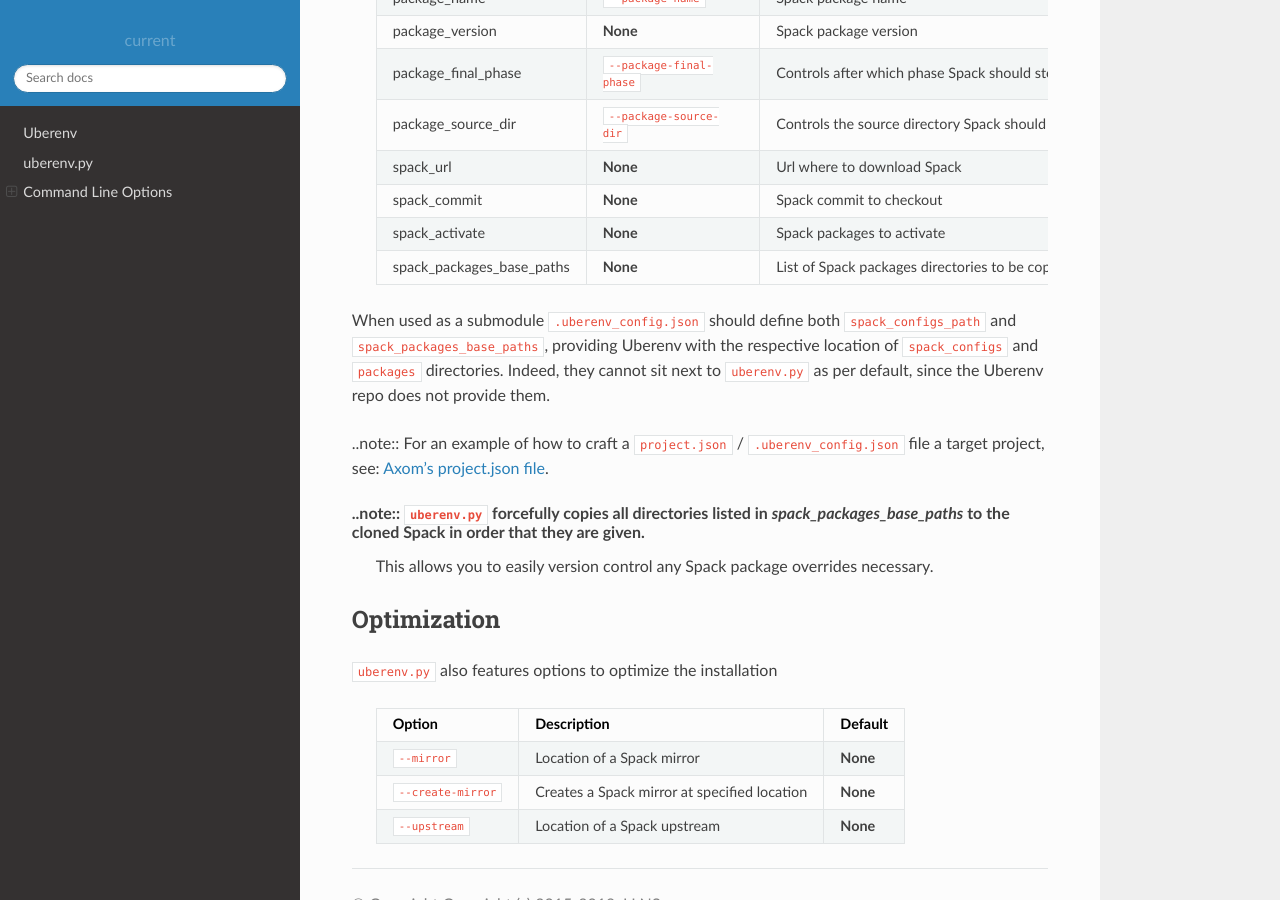
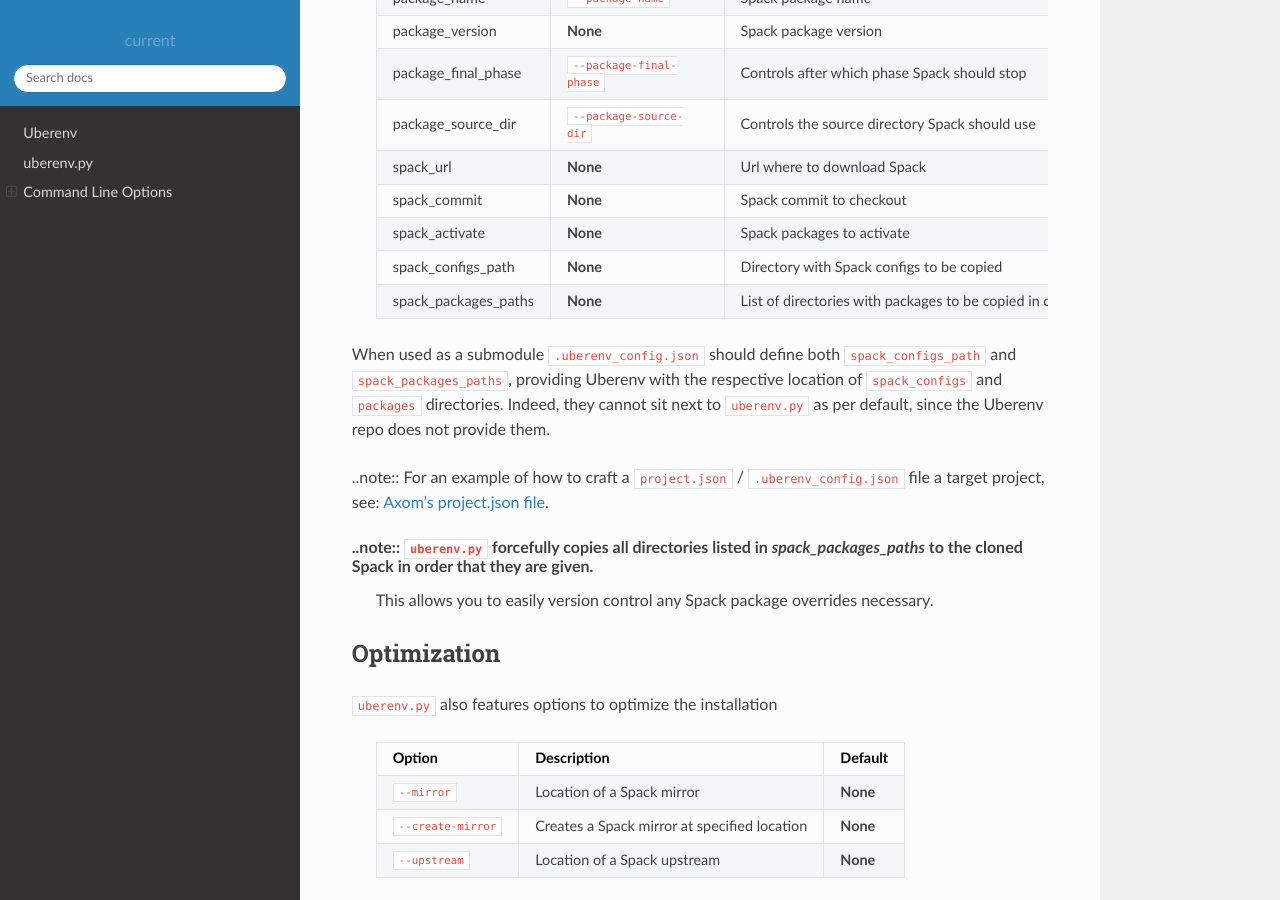
Before and after one commit to LLNL/uberenv, a Sphinx documentation site: the page built from docs/sphinx/index.rst, in a window 1280 px wide and 900 px high, scrolled down 3118 px. Built offline with Sphinx 7.4.7 and the Read the Docs theme 2.0.0, drawn with Linux system fonts in a browser that asks for light colours; some of the changed text lies outside the part shown.

Commit message:
shorten name

```diff
--- a/docs/sphinx/index.rst
+++ b/docs/sphinx/index.rst
@@ -166,26 +166,27 @@ is found in the in the following order:
 
 Project settings are as follows:
 
- ========================== ========================== ================================================ =======================================
-  Setting                   Command line Option        Description                                      Default
- ========================== ========================== ================================================ =======================================
-  package_name              ``--package-name``         Spack package name                               **None**
-  package_version           **None**                   Spack package version                            **None**
-  package_final_phase       ``--package-final-phase``  Controls after which phase Spack should stop     **None**
-  package_source_dir        ``--package-source-dir``   Controls the source directory Spack should use   **None**
-  spack_url                 **None**                   Url where to download Spack                      ``https://github.com/spack/spack.git``
-  spack_commit              **None**                   Spack commit to checkout                         **None**
-  spack_activate            **None**                   Spack packages to activate                       **None**
-  spack_packages_base_paths **None**                   List of Spack packages directories to be copied  ``packages``
- ========================== ========================== ================================================ =======================================
+ ====================== ========================== ======================================================= =======================================
+  Setting               Command line Option        Description                                             Default
+ ====================== ========================== ======================================================= =======================================
+  package_name          ``--package-name``         Spack package name                                      **None**
+  package_version       **None**                   Spack package version                                   **None**
+  package_final_phase   ``--package-final-phase``  Controls after which phase Spack should stop            **None**
+  package_source_dir    ``--package-source-dir``   Controls the source directory Spack should use          **None**
+  spack_url             **None**                   Url where to download Spack                             ``https://github.com/spack/spack.git``
+  spack_commit          **None**                   Spack commit to checkout                                **None**
+  spack_activate        **None**                   Spack packages to activate                              **None**
+  spack_configs_path    **None**                   Directory with Spack configs to be copied               ``spack_configs``
+  spack_packages_paths  **None**                   List of directories with packages to be copied in order ``packages``
+ ====================== ========================== ======================================================= =======================================
 
-When used as a submodule ``.uberenv_config.json`` should define both ``spack_configs_path`` and ``spack_packages_base_paths``,
+When used as a submodule ``.uberenv_config.json`` should define both ``spack_configs_path`` and ``spack_packages_paths``,
 providing Uberenv with the respective location of ``spack_configs`` and ``packages`` directories. Indeed, they cannot sit next to
 ``uberenv.py`` as per default, since the Uberenv repo does not provide them.
 
 ..note::  For an example of how to craft a ``project.json`` / ``.uberenv_config.json`` file a target project, see: `Axom's project.json file <https://github.com/LLNL/axom/tree/develop/scripts/uberenv/project.json>`_.
 
-..note:: ``uberenv.py`` forcefully copies all directories listed in `spack_packages_base_paths` to the cloned Spack in order that they are given.
+..note:: ``uberenv.py`` forcefully copies all directories listed in `spack_packages_paths` to the cloned Spack in order that they are given.
   This allows you to easily version control any Spack package overrides necessary.
 
 Optimization
@@ -193,10 +194,10 @@ Optimization
 
 ``uberenv.py`` also features options to optimize the installation
 
- ==================== ============================================== ================================================
+ ===================== ============================================== ================================================
   Option               Description                                    Default
- ==================== ============================================== ================================================
+ ===================== ============================================== ================================================
   ``--mirror``         Location of a Spack mirror                     **None**
   ``--create-mirror``  Creates a Spack mirror at specified location   **None**
   ``--upstream``       Location of a Spack upstream                   **None**
- ==================== ============================================== ================================================
+ ===================== ============================================== ================================================
```
Also changed, not shown: other parts of docs/sphinx/index.rst (+3 -3 lines), RELEASE-NOTES.md (+1 -1 lines), uberenv.py (+7 -7 lines).
